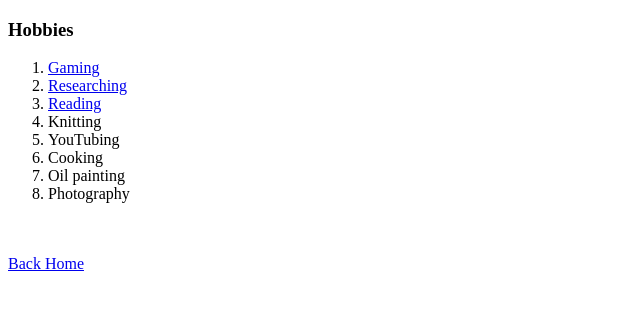
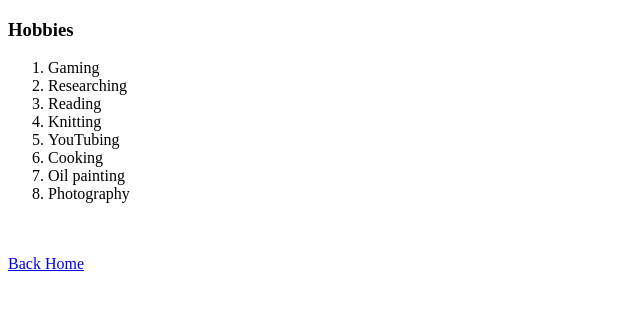
Before and after one commit to Luka-smith/cv, a plain HTML site: page hobbies.html in a window 1280 px wide. Shown: the whole page, without its empty margins (0-640 px from the left). Drawn offline with Linux system fonts and the light colour scheme.

Commit message:
Links removed from hobbies.html
Removed unnecessary links from bobbies list

```diff
--- a/hobbies.html
+++ b/hobbies.html
@@ -11,9 +11,9 @@
 <body>
   <h3>Hobbies</h3>
   <ol>
-    <li><a href="https://www.techradar.com/gaming">Gaming</a></li>
-    <li><a href="https://dictionary.cambridge.org/us/dictionary/english/researching">Researching</a></li>
-    <li><a href="https://www.gutenberg.org/">Reading</a></li>
+    <li>Gaming</li>
+    <li>Researching</a></li>
+    <li>Reading</li>
     <li>Knitting</li>
     <li>YouTubing</li>
     <li>Cooking</li>
```
